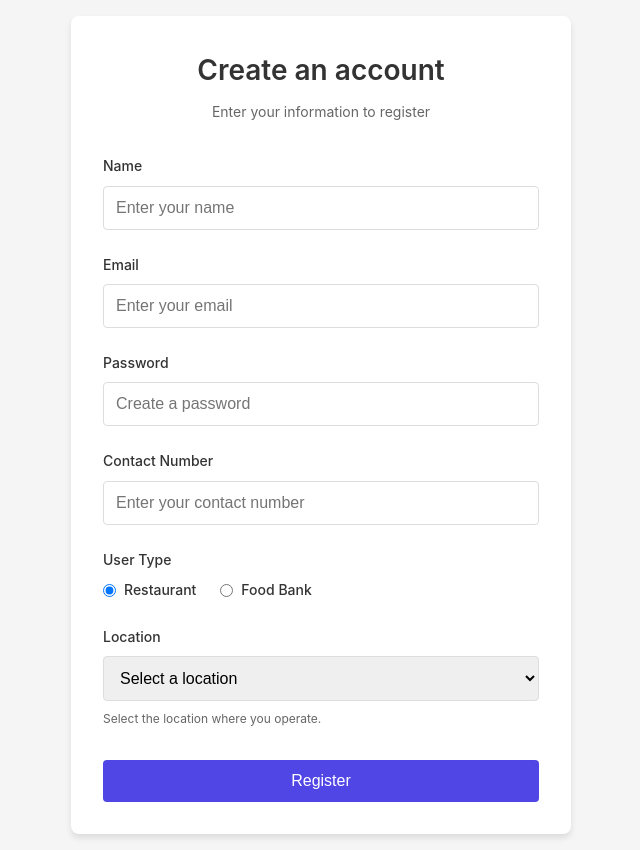
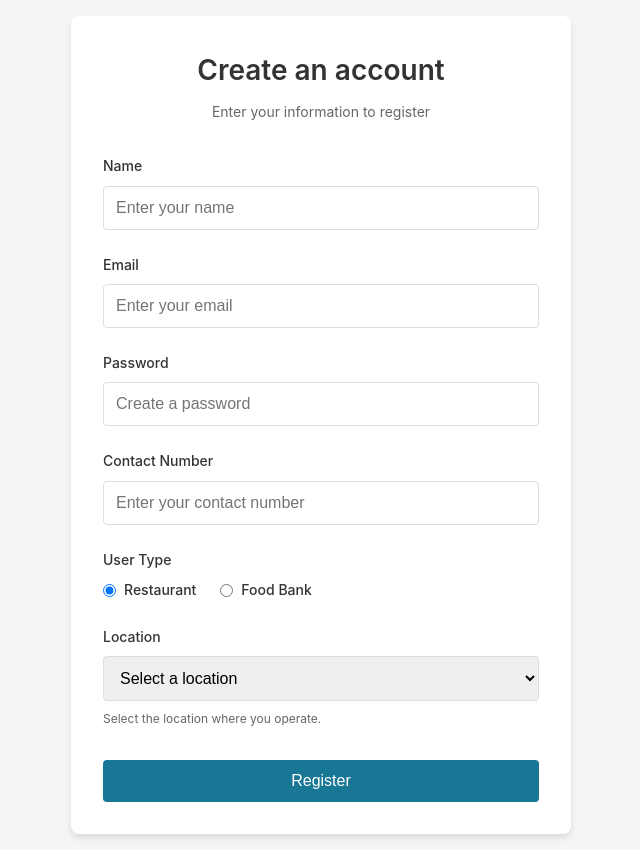
Before and after one commit to potatobox1/FoodSync, a React app in the folder Frontend/: page / in a window 1280 px wide. Shown: the whole page, without its empty margins (319-959 px from the left). Built offline with nearby package versions, Linux system fonts and the light colour scheme; the HTML template or start-up script is replaced by a standard one.

Commit message:
changed colors

```diff
--- a/Frontend/src/styles/InfoPage.css
+++ b/Frontend/src/styles/InfoPage.css
@@ -113,7 +113,7 @@
 
   /* Submit button */
   .submit-button {
-    background-color: #4f46e5;
+    background-color: #187795;
     color: white;
     border: none;
     border-radius: 4px;
```
